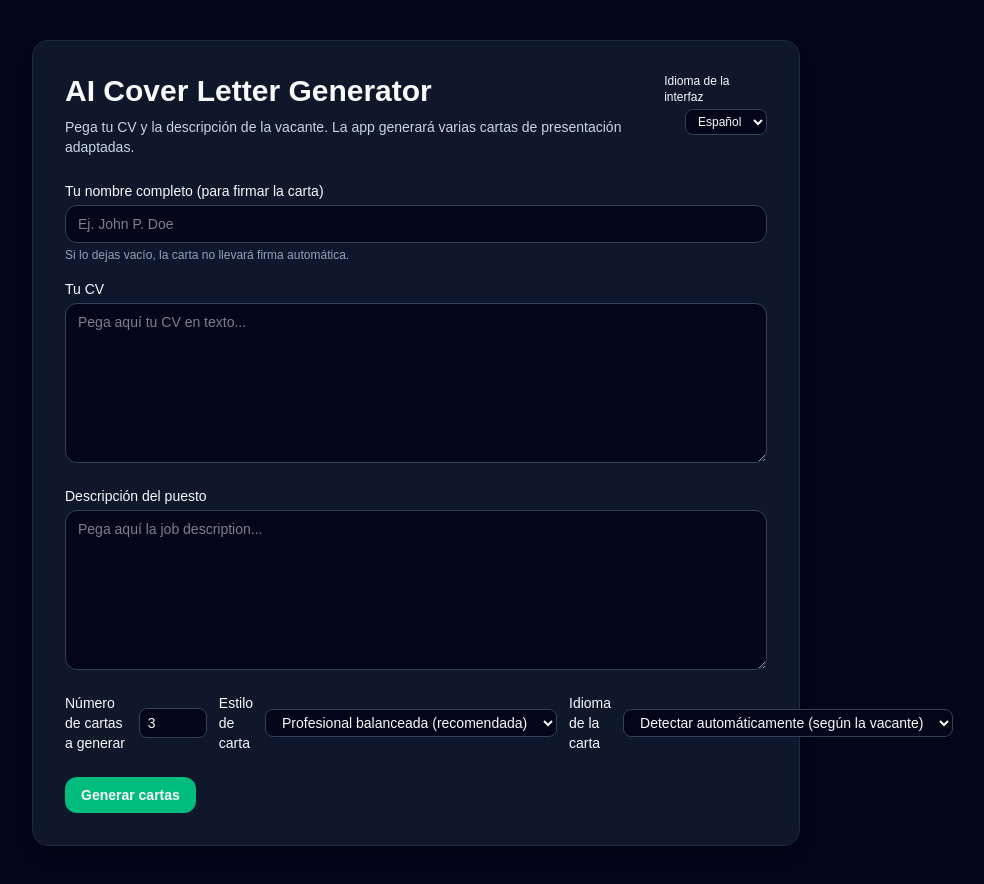
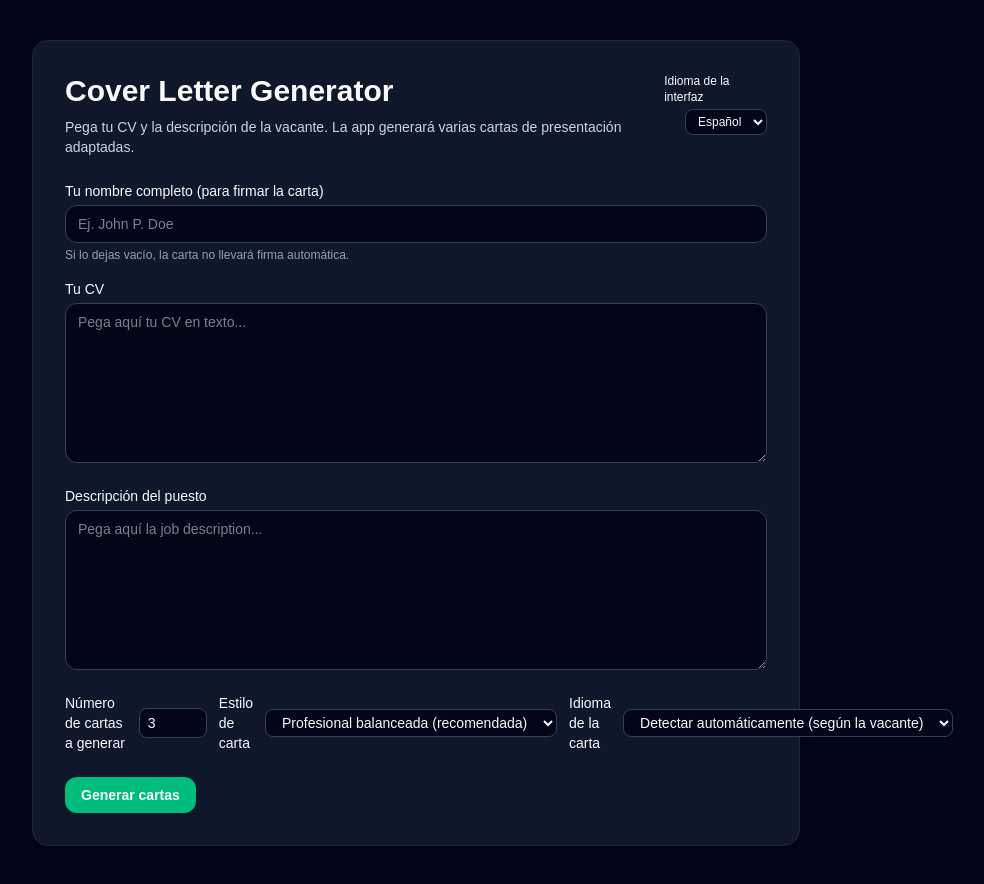
Before and after one commit to rudicarrilloypr/cv-coverletter-ai, a Next.js app: page /generate in a window 1280 px wide. Shown: the whole page, without its empty margins (224-1208 px from the left). Built offline with nearby package versions, Linux system fonts and the light colour scheme.

Commit message:
Change page tittle

```diff
--- a/src/app/generate/page.tsx
+++ b/src/app/generate/page.tsx
@@ -39,7 +39,7 @@ const UI_TEXTS: Record<UiLanguage, {
   uiLangLabel: string;
 }> = {
   es: {
-    pageTitle: "AI Cover Letter Generator",
+    pageTitle: "Cover Letter Generator",
     pageSubtitle:
       "Pega tu CV y la descripción de la vacante. La app generará varias cartas de presentación adaptadas.",
     userNameLabel: "Tu nombre completo (para firmar la carta)",
```
